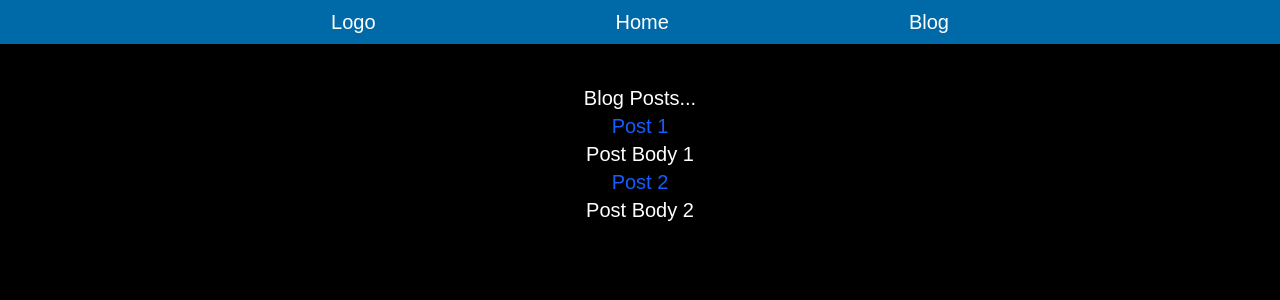
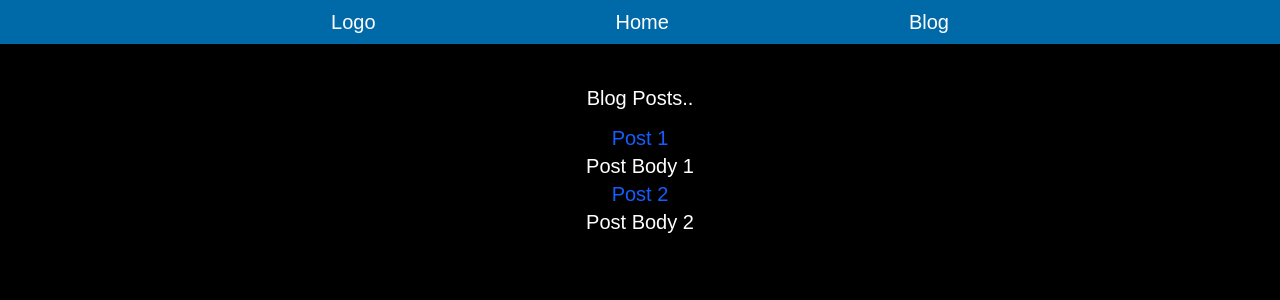
Before and after one commit to ankittripathe/Nextjs-CoderGyan, a Next.js app in the folder 01_nextapp/: page /blog in a window 1280 px wide. Shown: the top 300 px of the page. Built offline with nearby package versions, Linux system fonts and the light colour scheme.

Commit message:
Nextjs Setup

```diff
--- a/01_nextapp/src/app/blog/[slug]/page.js
+++ b/01_nextapp/src/app/blog/[slug]/page.js
@@ -5,7 +5,7 @@ const SlugPage = async ({ params }) => {
   console.log(slug);
 
   return (
-    <div className="text-center">
+    <div className="text-center text-xl">
       <h1>Single Article Page: {slug}</h1>
     </div>
   );
--- a/01_nextapp/src/app/blog/page.js
+++ b/01_nextapp/src/app/blog/page.js
@@ -17,7 +17,7 @@ const BlogPage = () => {
 
   return (
     <div className="text-center text-xl">
-      <h1>Blog Posts...</h1>
+      <h1 className="mb-3">Blog Posts..</h1>
 
       <div>
         {posts.map((mypost) => {
```
